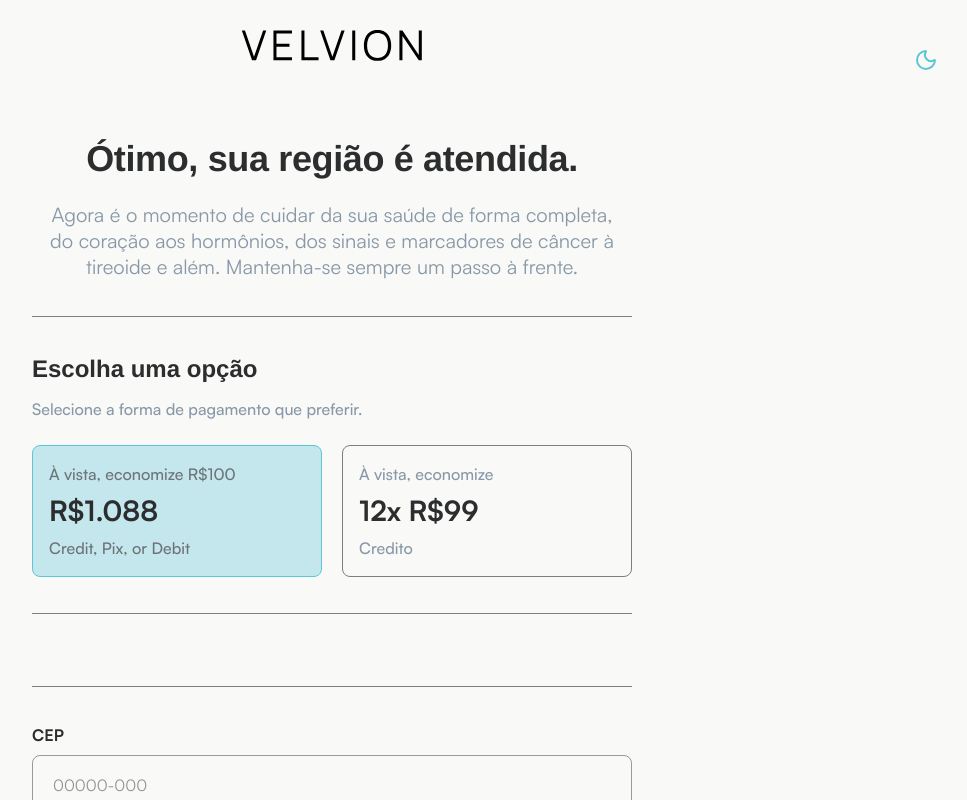
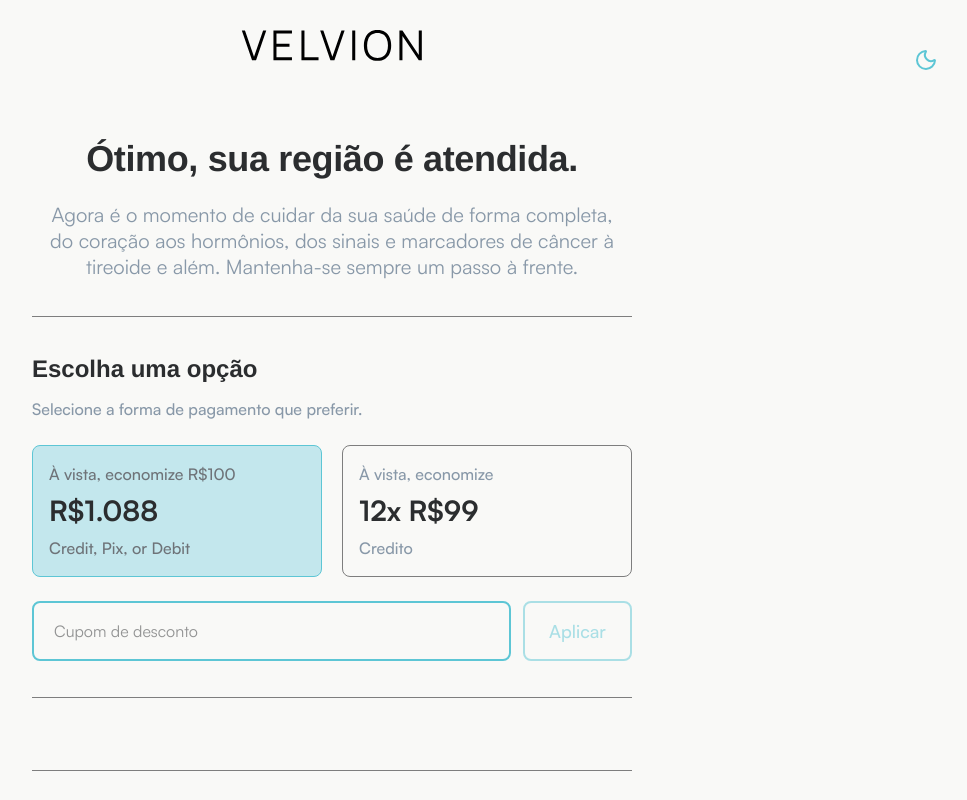
Before and after one commit to andrii-oss/velvion-schedule-tests-page, a Next.js app: page / in a window 1280 px wide. Shown: the whole page, without its empty margins (308-1275 px from the left). Built offline with nearby package versions, Linux system fonts and the light colour scheme; no server answers.

Commit message:
added input and button to options

```diff
--- a/components/home/purchasePage/PurchaseOptions.tsx
+++ b/components/home/purchasePage/PurchaseOptions.tsx
@@ -2,6 +2,8 @@
 
 import { cn } from "@/lib/utils";
 import { useState } from "react";
+import { Input } from "@/components/ui/input";
+import { Button } from "@/components/ui/button";
 
 const optionsList = [
   {
@@ -20,6 +22,19 @@
 
 export default function PurchaseOptions() {
   const [selectedOption, setSelectedOption] = useState<string>("1");
+  const [promoCode, setPromoCode] = useState<string>("");
+
+  const handlePromoCodeSubmit = () => {
+    if (!promoCode.trim()) return;
+    // Тут можна додати логіку валідації та застосування промокоду
+    console.log("Promo code:", promoCode);
+  };
+
+  const handleKeyDown = (e: React.KeyboardEvent<HTMLInputElement>) => {
+    if (e.key === "Enter") {
+      handlePromoCodeSubmit();
+    }
+  };
   return (
     <section className="pb-[36px] mb-[36px] border-b border-gray dark:border-cyan-light">
       <h2
@@ -79,6 +94,27 @@
           </button>
         ))}
       </div>
+
+      <div className="flex flex-col smobile:flex-row gap-3 mt-6">
+        <Input
+          type="text"
+          placeholder="Cupom de desconto"
+          value={promoCode}
+          onChange={(e) => setPromoCode(e.target.value)}
+          onKeyDown={handleKeyDown}
+          className="flex-1 border-cyan h-[60px] dark:border-cyan border-2"
+          aria-label="Cupom de desconto"
+        />
+        <Button
+          type="button"
+          onClick={handlePromoCodeSubmit}
+          variant="outline"
+          disabled={!promoCode.trim()}
+          className="smobile:w-auto w-full h-[60px] border-2 hover:text-white"
+        >
+          Aplicar
+        </Button>
+      </div>
     </section>
   );
 }
--- a/components/ui/button.tsx
+++ b/components/ui/button.tsx
@@ -12,7 +12,7 @@
         default:
           "bg-cyan-light text-white hover:bg-purple-900 hover:text-metal-100",
         outline:
-          "border border-cyan-light text-cyan-light dark:text-cyan dark:border-cyan bg-transparent hover:border-cyan dark:hover:border-cyan-light hover:text-cyan dark:hover:text-cyan-light",
+          "border border-cyan text-cyan bg-transparent hover:bg-cyan hover:text-white dark:hover:text-cyan-light hover:text-cyan-light",
         outlineContrast:
           "border border-black text-black dark:text-white dark:border-metal-300 bg-transparent hover:border-metal-600 dark:hover:border-cyan hover:text-black dark:hover:text-cyan-light",
         secondary:
```
